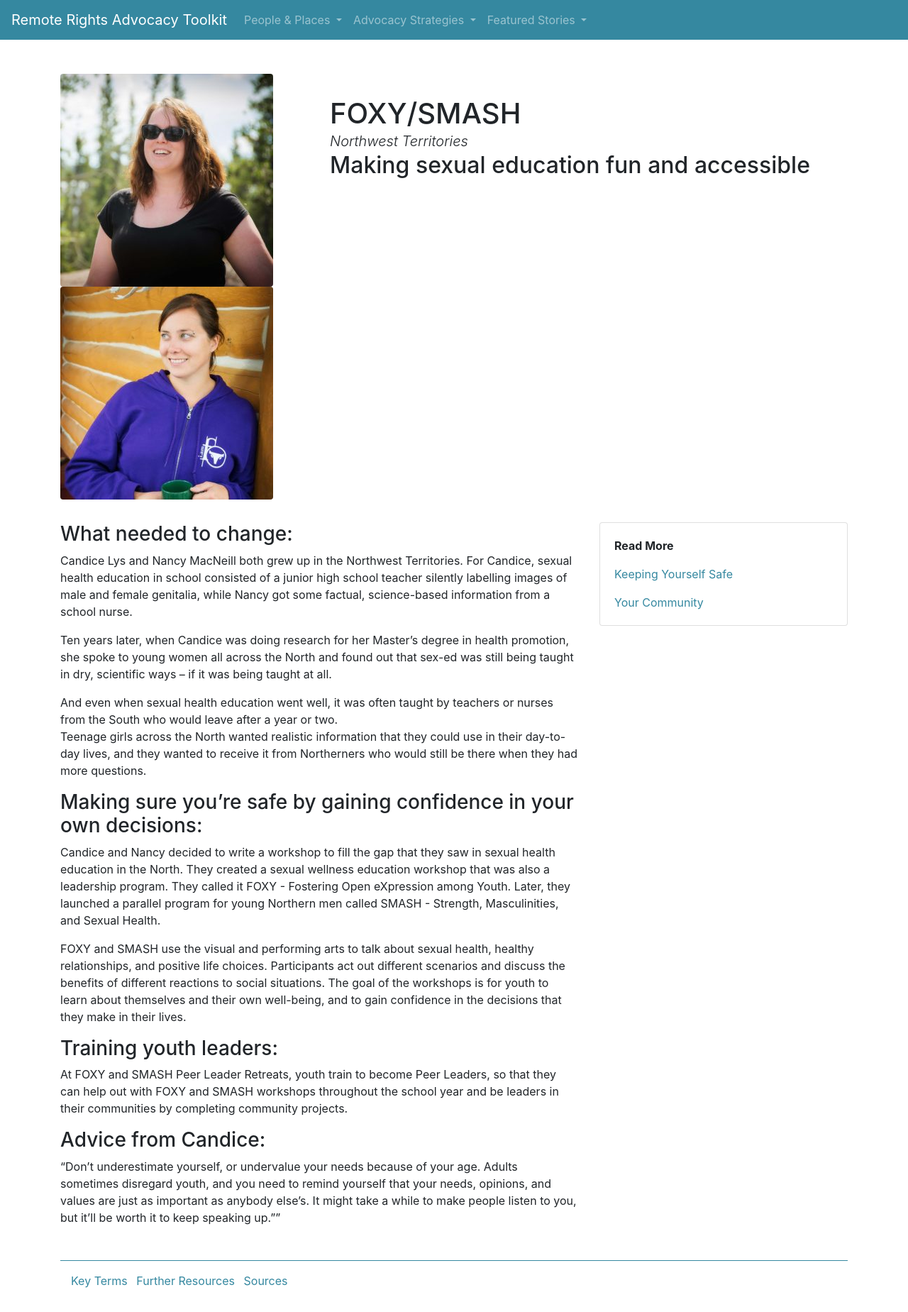
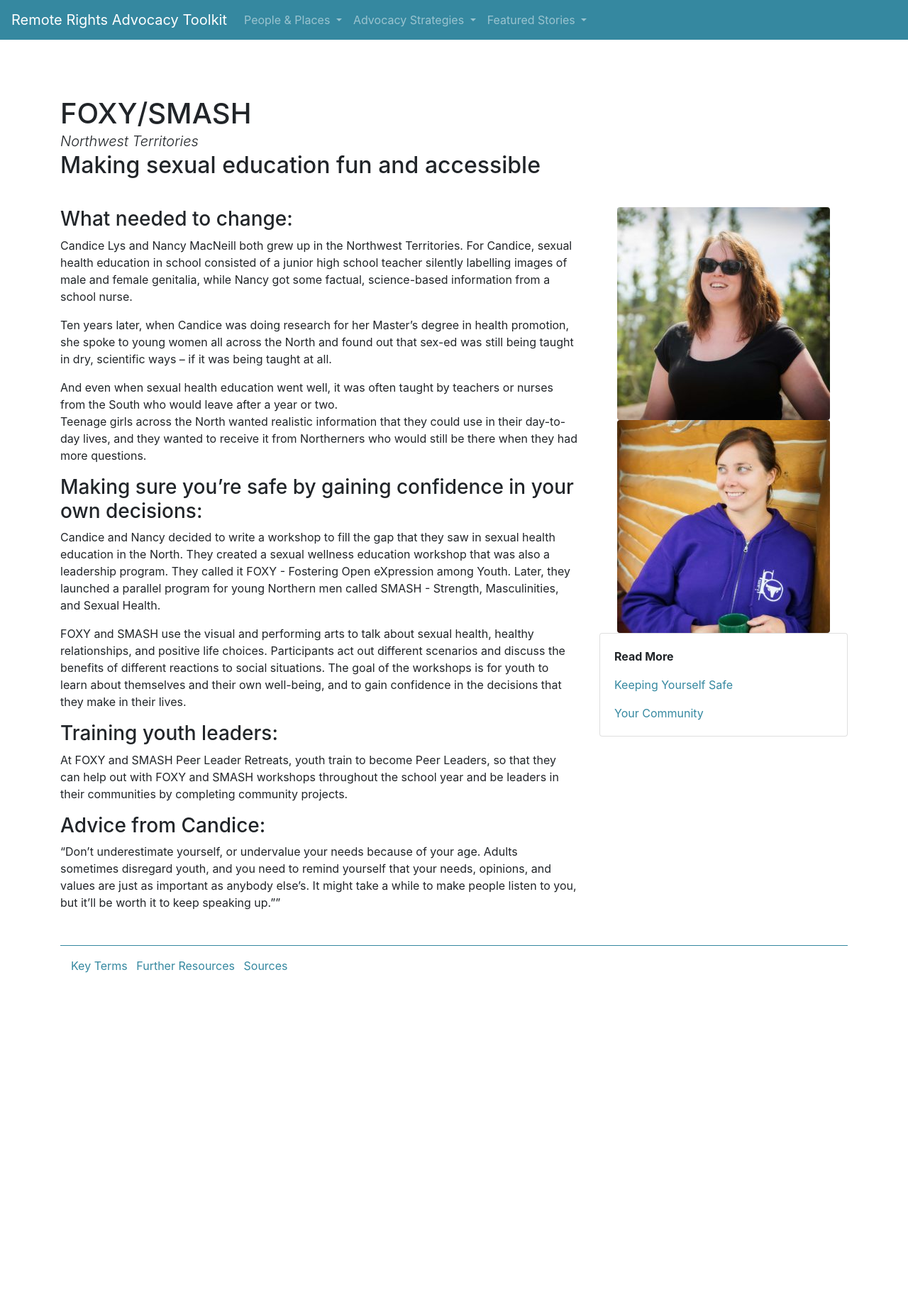
Before and after one commit to remote-rights/remote-rights.github.io, a Jekyll site: the page built from collections/_stories/foxy-smash.md, in a window 1280 px wide. Shown: the whole page at 71% size. Built offline with Jekyll 4.4.1, drawn with Linux system fonts in a browser that asks for light colours; after the commit the page ends 1405 px from its top, so only the background shows below that.

Commit message:
add images to asides, centre images (#12)

```diff
--- a/_includes/two-column-layout.html
+++ b/_includes/two-column-layout.html
@@ -2,7 +2,17 @@
   <div class="col-md-8">
     {{ page.content }}
   </div>
-  <div class="col-md-4 related-links">
+  <div class="col-md-4 related-links" >
+    {% if page.image %}
+    <div align="center" >
+      {% if page.image_2 %}
+      <img class="img-fluid rounded" src="{{ page.image }}" >
+      <img class="img-fluid rounded" src="{{ page.image_2 }}" >
+      {% else %}
+      <img class="img-fluid rounded" src="{{ page.image }}" >
+      {% endif %}
+    </div>
+    {% endif %}
     {% if page.aside %}
       <aside class="card mb-2">
         <div class="card-body">
--- a/_layouts/stories.html
+++ b/_layouts/stories.html
@@ -1,16 +1,6 @@
 {% include head.html %}
 <div class="jumbotron stories-header" >
   <div class="row" >
-    {% if page.image %}
-    <div class="col-md-4" >
-      {% if page.image_2 %}
-      <img class="img-fluid rounded" src="{{ page.image }}" >
-      <img class="img-fluid rounded" src="{{ page.image_2 }}" >
-      {% else %}
-      <img class="img-fluid rounded" src="{{ page.image }}" >
-      {% endif %}
-    </div>
-    {% endif %}
     <div class="col-md-8">
       <div class="title">
         <h1 class="mb-0">{{ page.title }}</h1>
@@ -20,19 +10,5 @@
     </div>
   </div>
 </div>
- <!-- <div class="card" >
-  {% if page.image %}
-  <img class="card-img-top" src="{{ page.image }}" alt="Card image cap">
-  {% endif %}
-  <div class="card-body">
-    <div class="title">
-      <h1 class="mb-0">{{ page.title }}</h1>
-      <p class="lead mb-0"><em>{{ page.location }}</em></p>
-      <h2>{{ page.subtitle }}</h2>
-    </div>
-    <div class="card-text"> {{page.content}} </div>
-  </div>
-</div> -->
-
 {% include two-column-layout.html %}
 {% include foot.html %}
--- a/collections/_stories/foxy-smash.md
+++ b/collections/_stories/foxy-smash.md
@@ -3,8 +3,7 @@ layout: stories
 title: FOXY/SMASH
 location: Northwest Territories
 subtitle: Making sexual education fun and accessible
-photo_credit: >
-  Photo Credit: Kayley Inuksuk Mackay
+photo_credit: "Photo Credit: Kayley Inuksuk Mackay"
 image: /assets/img/stories/nancy-macneill.jpg
 image_2: /assets/img/stories/candice-lys.jpg
 aside_links: |
```
